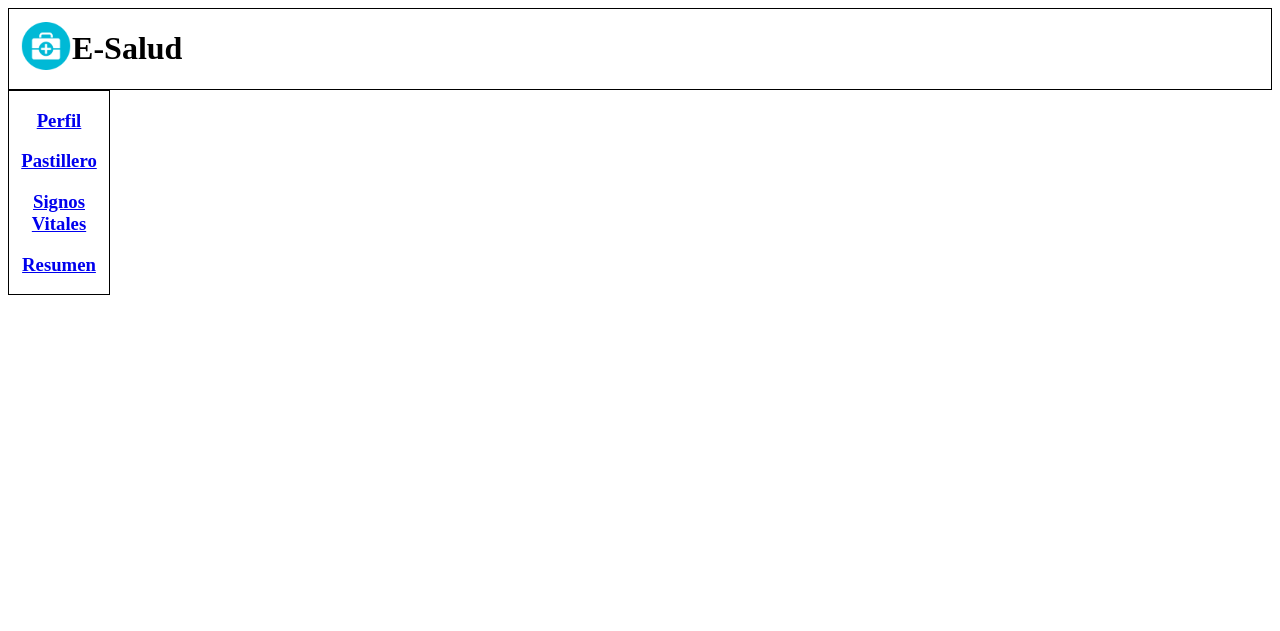
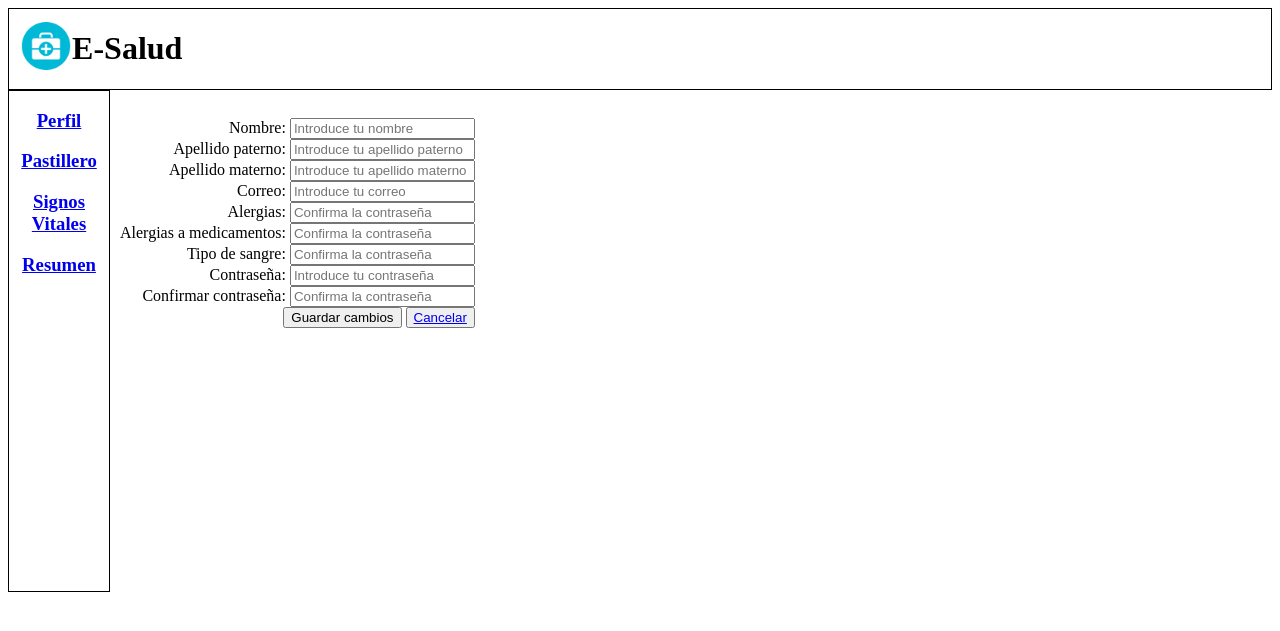
Before and after one commit to HumbertoMorales1234/proyectoWeb, a PHP site: page /PerfilUsuario.html in a window 1280 px wide. Shown: the top 631 px of the page. Run offline with PHP 8.4, Linux system fonts and the light colour scheme.

Commit message:
Registro,Perfil, Pastillero, SignosV - estructura2

```diff
--- a/PerfilUsuario.html
+++ b/PerfilUsuario.html
@@ -6,6 +6,18 @@
     <meta name="viewport" content="width=device-width, initial-scale=1.0">
     <title>E-Salud - Perfil de usuario</title>
     <link rel="stylesheet" href="recursos/estilos.css">
+    <style>
+        form{
+            float: left;
+            margin: 10px;
+        }
+        aside{
+            float: left;
+        }
+        #caja{
+            text-align: right;
+        }
+    </style>
 </head>
 <body>
     <header id="encabezado">
@@ -22,6 +34,39 @@
                 <h3><a href="Resumen.html">Resumen</a></h3>
         </nav>
     </aside>
-
+    <div id="caja">
+    <form action="" method="post">
+        <br>
+        <label for="nombre">Nombre: </label>
+        <input type="text" id="nombre" required placeholder="Introduce tu nombre">
+        <br>
+        <label for="aPaterno">Apellido paterno: </label>
+        <input type="text" id="aPaterno" required placeholder="Introduce tu apellido paterno">
+        <br>
+        <label for="aMaterno">Apellido materno: </label>
+        <input type="text" id="aMaterno" required placeholder="Introduce tu apellido materno">
+        <br>
+        <label for="text" >Correo: </label>
+        <input type="mail" required placeholder="Introduce tu correo">
+        <br>
+        <label for="alergias" >Alergias: </label>
+        <input type="text" id="alergias" placeholder="Confirma la contraseña">
+        <br>
+        <label for="aergiasM" >Alergias a medicamentos: </label>
+        <input type="text" id="alergiasM" placeholder="Confirma la contraseña">
+        <br>
+        <label for="sangre" >Tipo de sangre: </label>
+        <input type="text" id="sangre" placeholder="Confirma la contraseña">
+        <br>
+        <label for="contraseña" >Contraseña: </label>
+        <input type="password" id="contraseña" required placeholder="Introduce tu contraseña">
+        <br>
+        <label for="confirmar" >Confirmar contraseña: </label>
+        <input type="password" id="confirmar" required placeholder="Confirma la contraseña">
+        <br>
+        <button>Guardar cambios</button>
+        <button><a href="PerfilUsuario.html">Cancelar</a></button>
+    </form>
+    </div>
 </body>
 </html>
--- a/Resumen.html
+++ b/Resumen.html
@@ -22,5 +22,10 @@
                 <h3><a href="Resumen.html">Resumen</a></h3>
         </nav>
     </aside>
+    <div>
+        <label for="nombre">Nombre: </label>
+        <label for="nombre">Nombre: </label>
+
+    </div>
 </body>
 </html>
--- a/index.html
+++ b/index.html
@@ -17,6 +17,9 @@
             text-align: center;
             height: 120px;
             width: 200px;
+            margin:5cm;
+
+
         }
         label{
             margin-top: 5px;
@@ -35,6 +38,7 @@
     <header>
 
     </header>
+
     <div id="caja" name="caja">
         <form action="" method="post">
             <label for="usuario">Usuario: </label>
--- a/recursos/estilos.css
+++ b/recursos/estilos.css
@@ -15,6 +15,7 @@ header>h1{
 #lateral{
     border: 1px solid black;
     width: 100px;
+    height: 500px;
 }
 h3{
     text-align: center;
```
Also changed, not shown: CrearPerfil.html (+48 -1 lines), Pastillero.html (+35 -0 lines).
